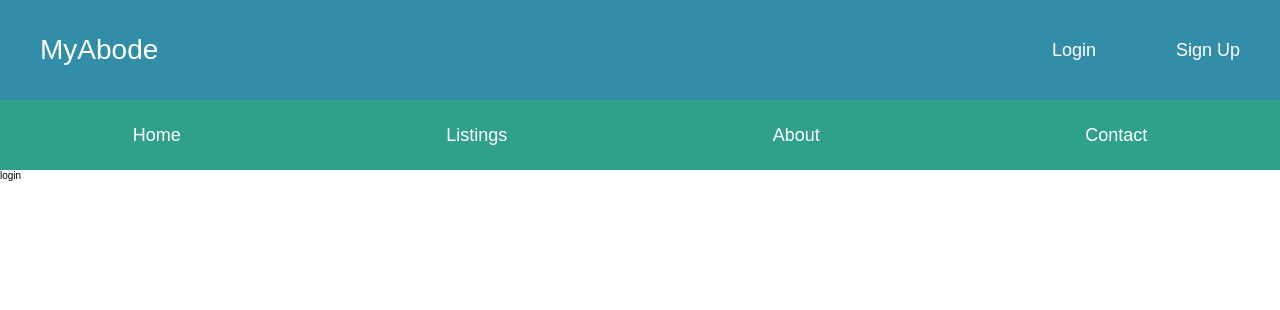
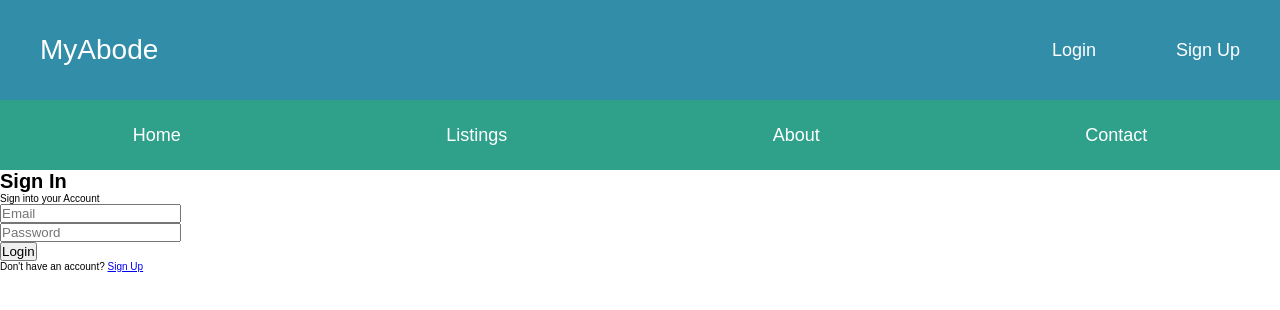
Before and after one commit to pbtrad/myabode, a React (Create React App) app in the folder frontend/: page /login in a window 1280 px wide. Shown: the top 310 px of the page. Built offline with nearby package versions, Linux system fonts and the light colour scheme.

Commit message:
Added login form

```diff
--- a/frontend/package.json
+++ b/frontend/package.json
@@ -10,6 +10,7 @@
     "node-sass": "^7.0.1",
     "react": "^17.0.2",
     "react-dom": "^17.0.2",
+    "react-helmet": "^6.1.0",
     "react-redux": "^7.2.6",
     "react-router-dom": "^6.2.1",
     "react-scripts": "5.0.0",
--- a/frontend/src/containers/Login.js
+++ b/frontend/src/containers/Login.js
@@ -1,9 +1,78 @@
-import React from "react";
+import React, { useState } from 'react';
+import { Link, Redirect } from 'react-router-dom';
+import { Helmet } from 'react-helmet';
+import { connect } from 'react-redux';
+import PropTypes from 'prop-types';
+import { login } from '../actions/auth';
 
-const login = () => (
-    <div>
-        login
-    </div>
-);
+const Login = ({ login, isAuthenticated }) => {
+    const [formData, setFormData] = useState({
+        email: '',
+        password: ''
+    });
 
-export default login;
+    const { email, password } = formData;
+
+    const onChange = e => setFormData({ ...formData, [e.target.name]: e.target.value });
+
+    const onSubmit = e => {
+        e.preventDefault();
+
+        login(email, password);
+    };
+
+    if (isAuthenticated)
+        return <Redirect to='/' />;
+
+    return (
+        <div className='auth'>
+            <Helmet>
+                <title>Realest Estate - Login</title>
+                <meta
+                    name='description'
+                    content='login page'
+                />
+            </Helmet>
+            <h1 className='auth__title'>Sign In</h1>
+            <p className='auth__lead'>Sign into your Account</p>
+            <form className='auth__form' onSubmit={e => onSubmit(e)}>
+                <div className='auth__form__group'>
+                    <input
+                        className='auth__form__input'
+                        type='email'
+                        placeholder='Email'
+                        name='email' value={email}
+                        onChange={e => onChange(e)}
+                        required
+                    />
+                </div>
+                <div className='auth__form__group'>
+                    <input
+                        className='auth__form__input'
+                        type='password'
+                        placeholder='Password'
+                        name='password'
+                        value={password}
+                        onChange={e => onChange(e)}
+                        minLength='6'
+                    />
+                </div>
+                <button className='auth__form__button'>Login</button>
+            </form>
+            <p className='auth__authtext'>
+                Don't have an account? <Link className='auth__authtext__link' to='/signup'>Sign Up</Link>
+            </p>
+        </div>
+    );
+};
+
+Login.propTypes = {
+    login: PropTypes.func.isRequired,
+    isAuthenticated: PropTypes.bool
+};
+
+const mapStateToProps = state => ({
+    isAuthenticated: state.auth.isAuthenticated
+});
+
+export default connect(mapStateToProps, { login })(Login);
```
Also changed, not shown: 1 other file (tests, documents, lock files or other folders).
